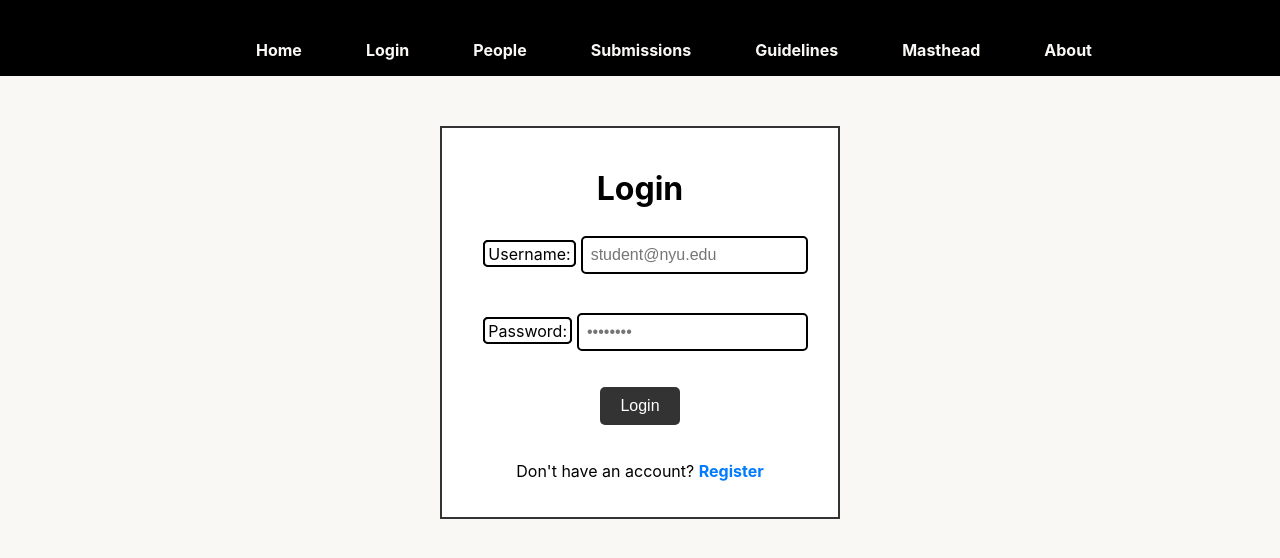
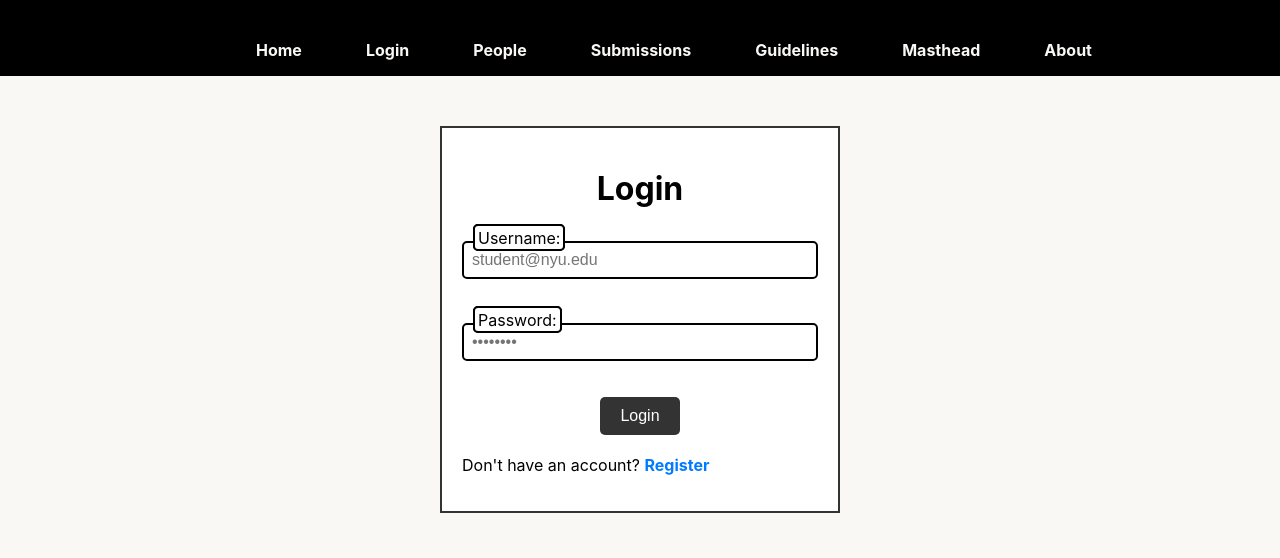
Before and after one commit to Juntao666/Design-Project_JAXS, a React (Create React App) app: page /login in a window 1280 px wide. Shown: the top 558 px of the page. Built offline with nearby package versions, Linux system fonts and the light colour scheme; no server answers.

Commit message:
fixed register's confirm password text misalignment

```diff
--- a/src/Components/Login/Login.css
+++ b/src/Components/Login/Login.css
@@ -5,10 +5,6 @@
   max-width: 400px;
   background-color: #fff;
   text-align: left;
-  display: flex;
-  flex-direction: column;
-  align-items: center;
-  justify-content: center;
 }
 
 .login-container h1 {
@@ -18,16 +14,15 @@
 
 .input-group {
   display: flex;
-  align-items: baseline;
+  flex-direction: column;
   margin-bottom: 15px;
 }
 
 .input-group label {
-  margin-right: 10px;
+  margin-bottom: 5px;
 }
 
 .input-group input {
-  flex: 1;
   padding: 8px;
   box-sizing: border-box;
 }
```
